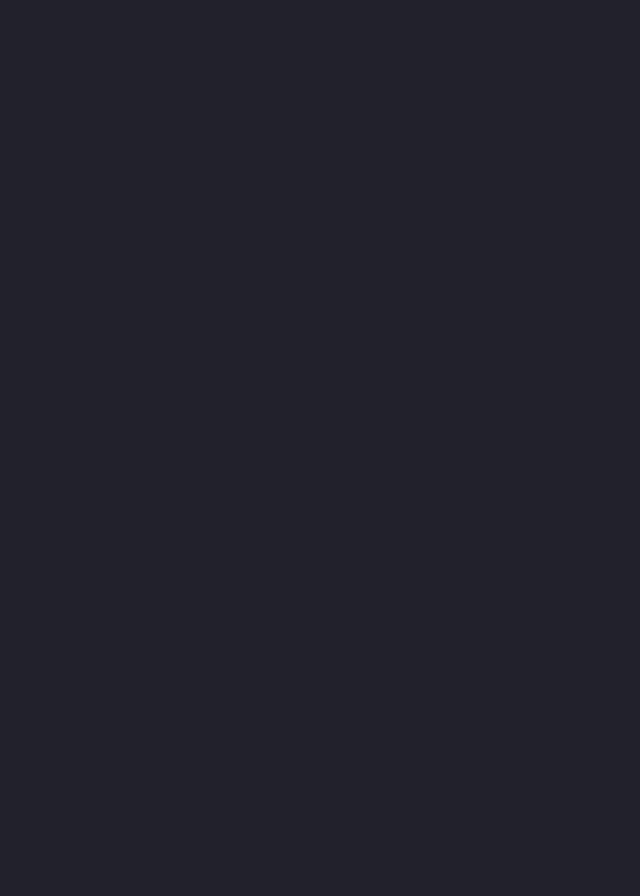
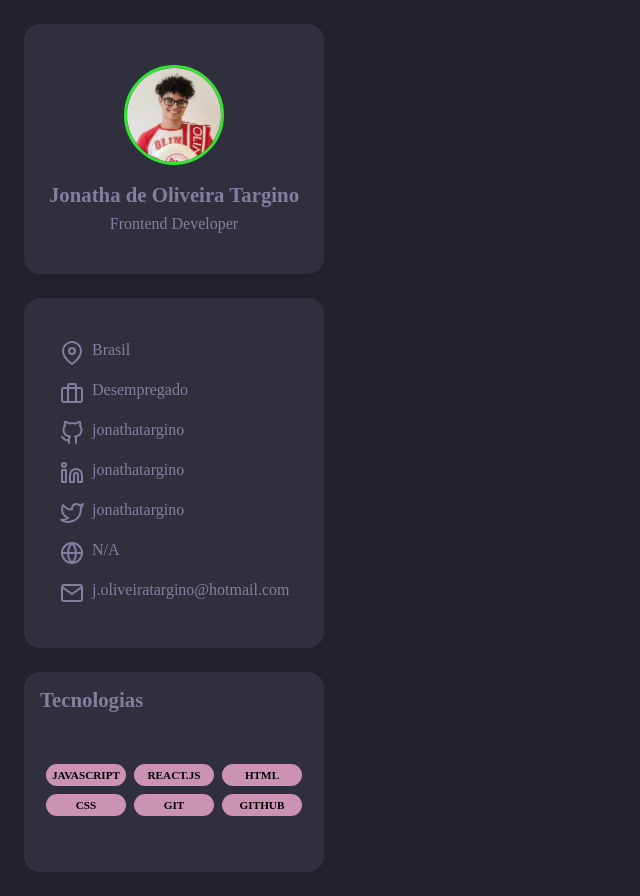
Before and after one commit to jonathatargino/portfolio-rocketseat, a React (Vite) app: page / in a window 1280 px wide. Shown: the whole page, without its empty margins (0-640 px from the left). Before the commit the page ends 800 px from the top, so only its background shows below. Built offline with nearby package versions, Linux system fonts and the light colour scheme.

Commit message:
SideBar component created

```diff
--- a/src/App.jsx
+++ b/src/App.jsx
@@ -1,9 +1,12 @@
 import './App.css'
+import SideBar from './components/SideBar'
 
 function App() {
 
   return (
-    <></>
+    <>
+      <SideBar />
+    </>
   )
 }
 
--- /dev/null
+++ b/src/components/SideBar/index.jsx
@@ -0,0 +1,19 @@
+import styles from "./styles.module.css"
+
+
+import UserInfo from "../UserInfo";
+import UserPreview from "../UserPreview";
+import UserTechnologies from "../UserTechnologies";
+
+
+function SideBar(){
+  return(
+    <div className={styles.sideBar}>
+      <UserPreview/>
+      <UserInfo/>
+      <UserTechnologies/>
+    </div>
+  )
+}
+
+export default SideBar
--- /dev/null
+++ b/src/components/SideBar/styles.module.css
@@ -0,0 +1,5 @@
+.sideBar {
+  display: flex;
+  flex-direction: column;
+  gap: 24px;
+}
```
